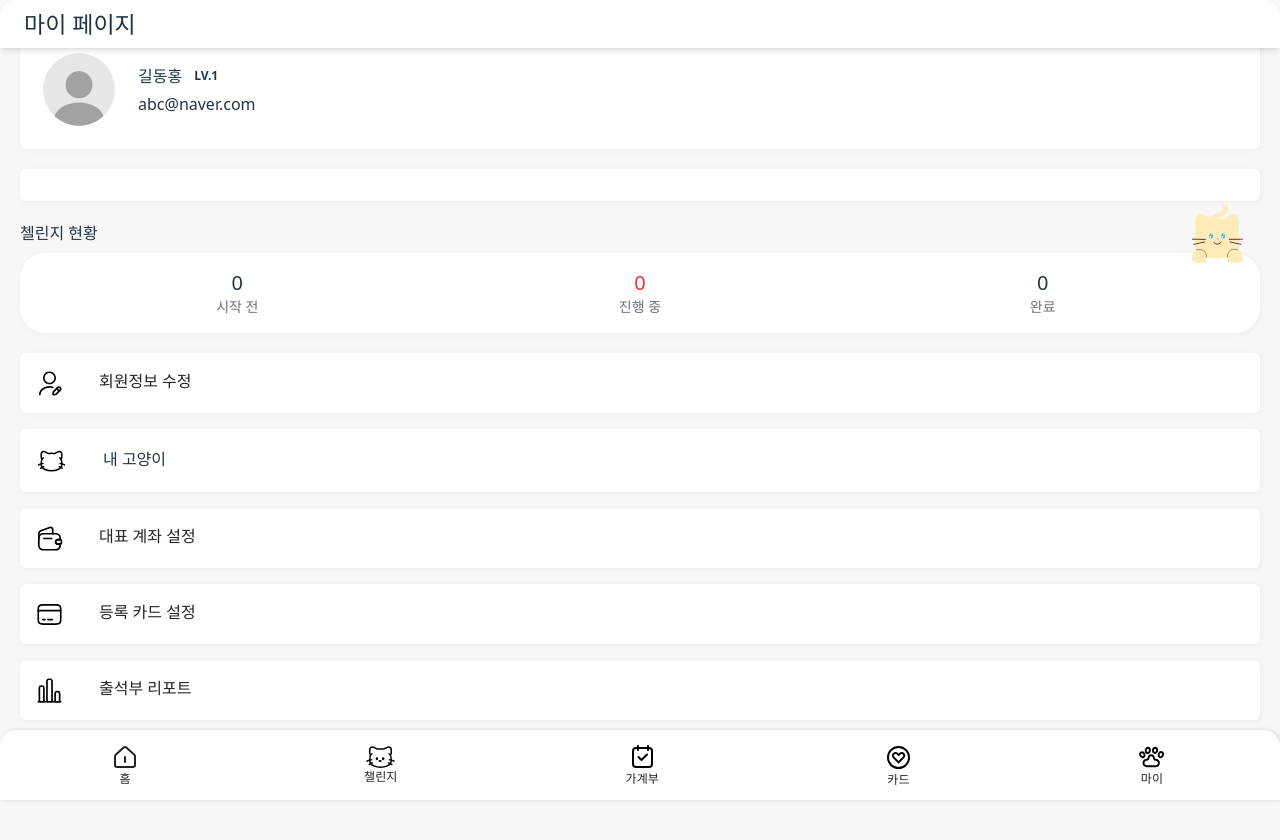
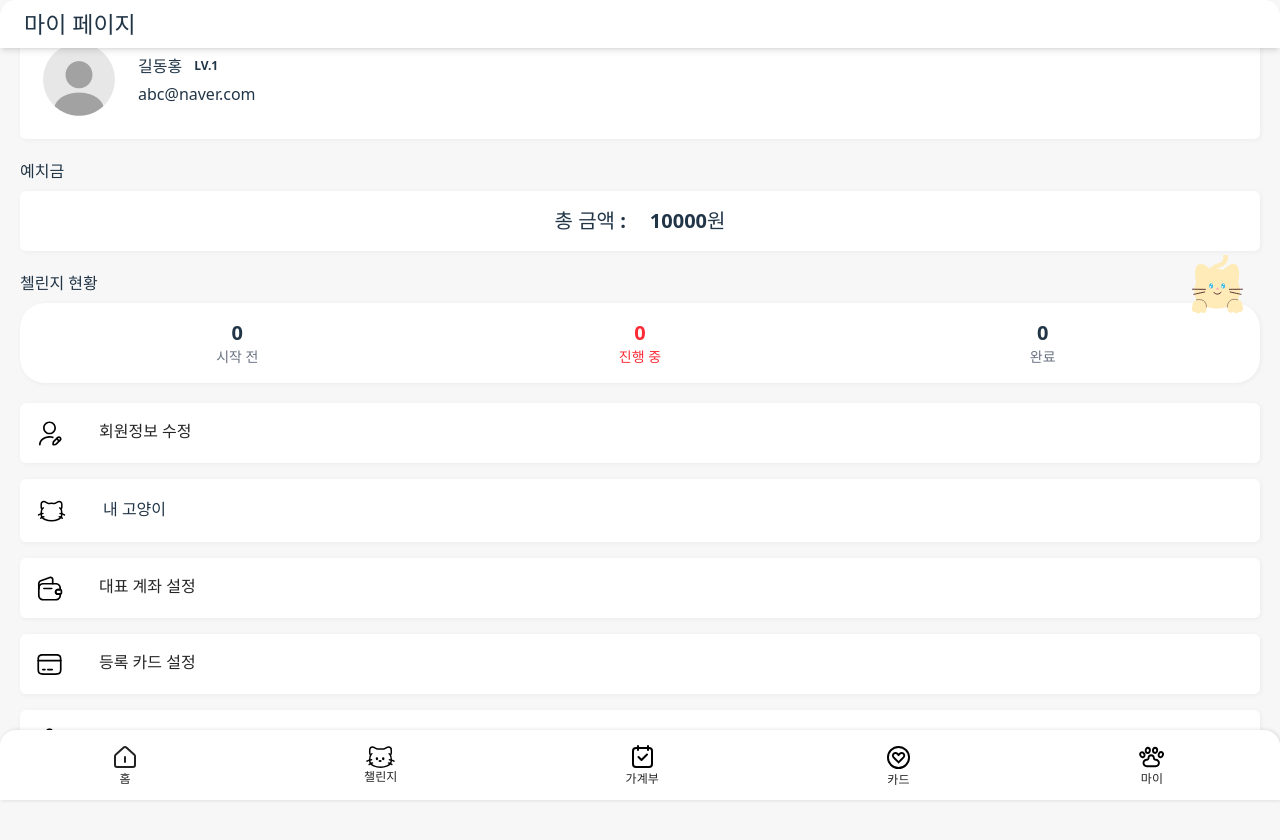
Before and after one commit to jeon-cola/tikkeulnyang, a React (Vite) app in the folder FE/: page /mypage in a window 1280 px wide. Before the commit the page ends 800 px from the top, so only its background shows below. Built offline with nearby package versions, Linux system fonts and the light colour scheme.

Commit message:
Feat: 예치금 충전 ui 구성

```diff
--- a/FE/src/features/mypage/components/MyPageMenu.jsx
+++ b/FE/src/features/mypage/components/MyPageMenu.jsx
@@ -18,6 +18,7 @@ export default function MyPageMenu() {
   const [pendingChallenges, setPendingChallenges] = useState(0)
   const [activeChallenges, setActiveChallenges] = useState(0)
   const [completedChallenges, setCompletedChallenges] = useState(0)
+  const [userCost, setUserCost] = useState(10000)
 
   return(
       <div className="flex flex-col justify-center gap-5 min-w-[345px]">
@@ -41,7 +42,19 @@ export default function MyPageMenu() {
         </div>
 
           {/* 예치금 */}
-        <div className="w-full bg-white shadow-[1px_1px_5px_rgba(0,0,0,0.05)] rounded-[6px] flex items-center p-4">
+          <div className="relative">
+          <p className="text-left font-semibold">예치금</p>
+
+          {/* 박스 */}
+          <div className="w-full bg-white shadow-[1px_1px_5px_rgba(0,0,0,0.05)] rounded-[6px] flex items-center p-4 mt-2 gap-6 justify-center">
+            <div className="flex flex-col items-center ">
+              <p className="text-xl font-semibold">총 금액 :</p>
+            </div>
+
+            <div className="flex flex-col items-center ">
+              <p className="text-xl font-semibold">{userCost}원</p>
+            </div>
+          </div>
 
         </div>
 
@@ -52,17 +65,17 @@ export default function MyPageMenu() {
           {/* 박스 */}
           <div className="w-full bg-white shadow-[1px_1px_5px_rgba(0,0,0,0.05)] rounded-[25px] flex justify-between items-center p-4 mt-2">
             <div className="flex flex-col items-center w-1/3">
-              <p className="text-xl font-medium">{pendingChallenges}</p>
+              <p className="text-xl font-semibold">{pendingChallenges}</p>
               <p className="text-sm text-gray-500">시작 전</p>
             </div>
 
             <div className="flex flex-col items-center w-1/3">
-              <p className="text-xl font-medium text-red-500">{activeChallenges}</p>
-              <p className="text-sm text-gray-500">진행 중</p>
+              <p className="text-xl font-semibold text-red-500">{activeChallenges}</p>
+              <p className="text-sm text-gray-500 text-red-500">진행 중</p>
             </div>
 
             <div className="flex flex-col items-center w-1/3">
-              <p className="text-xl font-medium">{completedChallenges}</p>
+              <p className="text-xl font-semibold">{completedChallenges}</p>
               <p className="text-sm text-gray-500">완료</p>
             </div>
           </div>
```
